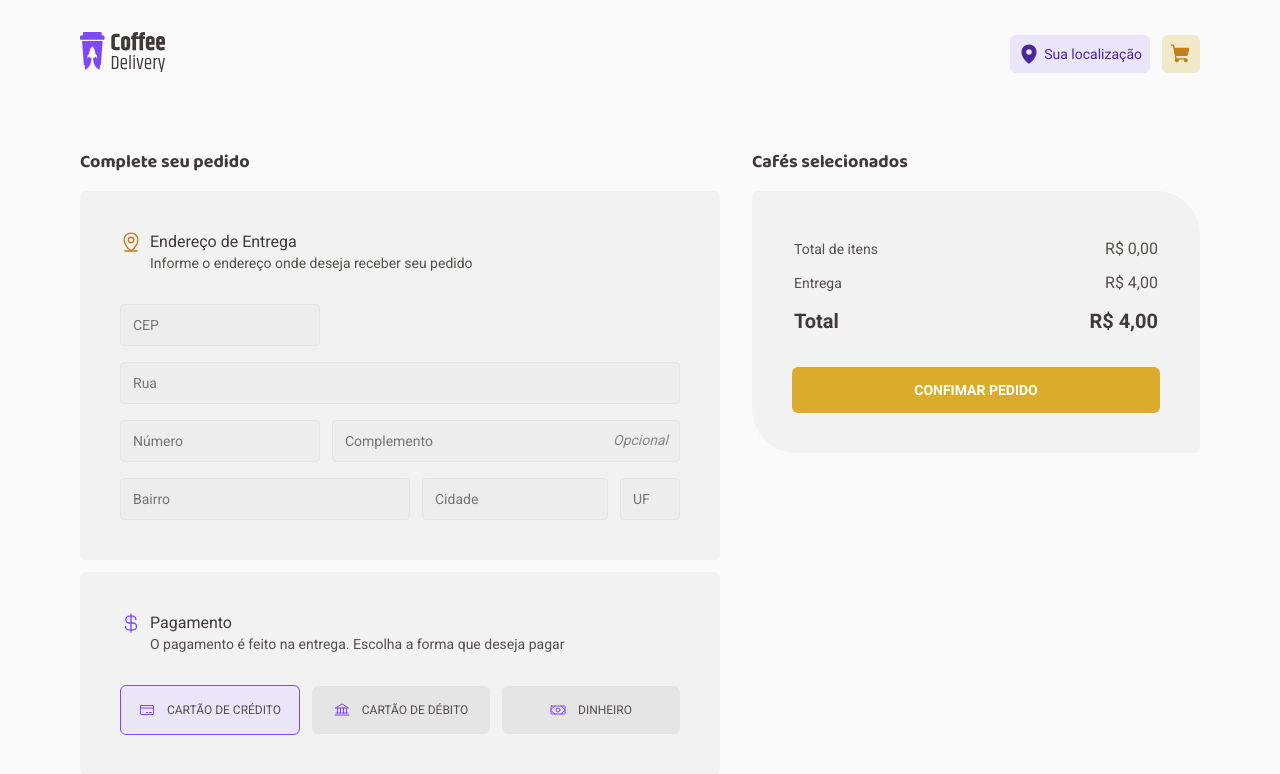
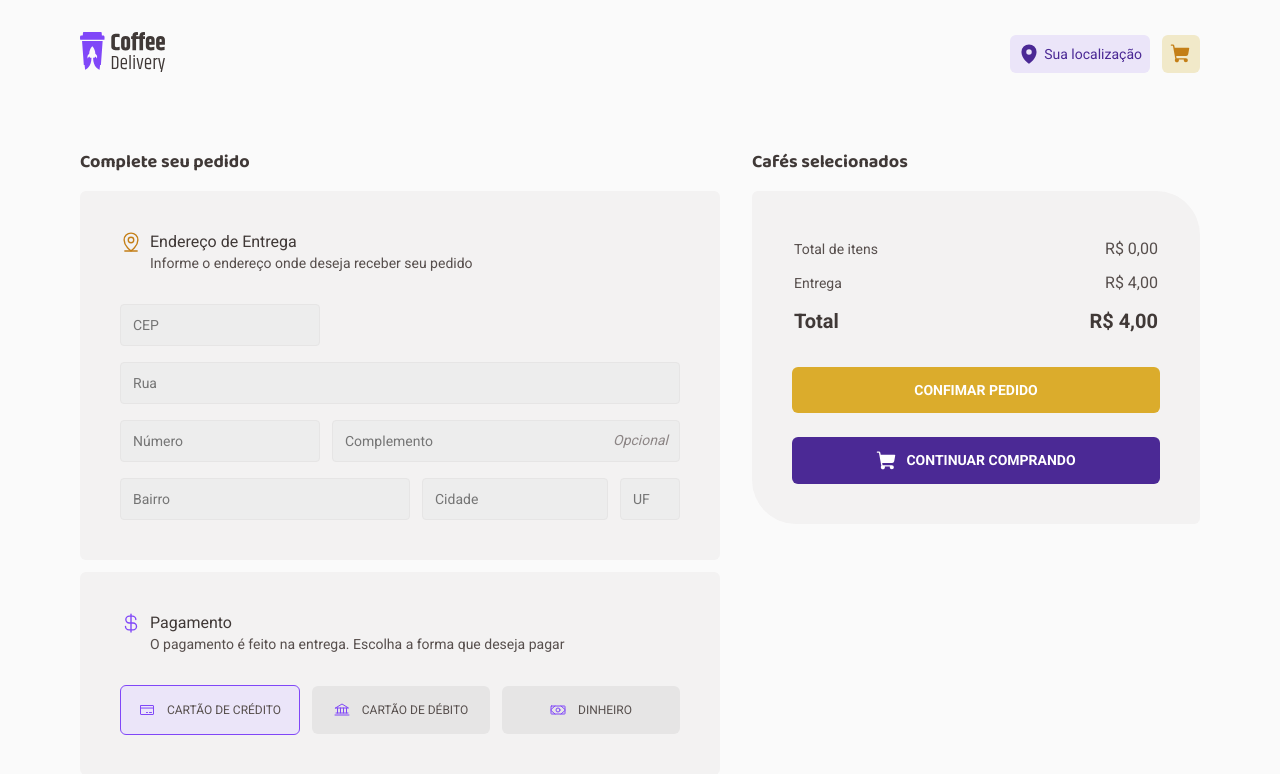
Before and after one commit to amosrodrigues/challenge-coffee-delivery, a React (Vite) app: page /checkout in a window 1280 px wide. Shown: the top 774 px of the page. Built offline with nearby package versions, Linux system fonts and the light colour scheme.

Commit message:
feat: implement loading in submit button.

```diff
--- /dev/null
+++ b/src/pages/Checkout/ButtonRedirect/index.tsx
@@ -0,0 +1,14 @@
+import { ShoppingCart } from 'phosphor-react';
+import { ButtonHTMLAttributes } from 'react';
+import { Button } from './styles';
+
+interface ButtonProps extends ButtonHTMLAttributes<HTMLButtonElement> {}
+
+export function ButtonRedirect({ ...props }: ButtonProps) {
+  return (
+    <Button {...props}>
+      <ShoppingCart size={22} weight="fill" />
+      CONTINUAR COMPRANDO
+    </Button>
+  );
+}
--- /dev/null
+++ b/src/pages/Checkout/ButtonRedirect/styles.ts
@@ -0,0 +1,29 @@
+import styled from 'styled-components';
+
+export const Button = styled.button`
+  display: flex;
+  justify-content: center;
+  gap: 0.5rem;
+  align-items: center;
+  padding: 0.75rem 0.5rem;
+  cursor: pointer;
+
+  font-size: 0.875rem;
+  font-weight: 700;
+  line-height: 1.6;
+
+  background: ${(props) => props.theme['purple-dark']};
+  color: ${(props) => props.theme.white};
+  border: 0;
+  border-radius: 6px;
+
+  transition: background 0.2s;
+
+  &:hover {
+    background: ${(props) => props.theme.purple};
+  }
+
+  &:focus {
+    box-shadow: none;
+  }
+`;
--- a/src/pages/Checkout/CheckoutForm/index.tsx
+++ b/src/pages/Checkout/CheckoutForm/index.tsx
@@ -5,7 +5,7 @@ import {
   MapPinLine,
   Money,
 } from 'phosphor-react';
-import { Controller, useFormContext } from 'react-hook-form';
+import { useFormContext } from 'react-hook-form';
 import { Input } from '../../../components/Form/Input';
 import {
   Address,
--- a/src/pages/Checkout/CheckoutForm/styles.ts
+++ b/src/pages/Checkout/CheckoutForm/styles.ts
@@ -147,13 +147,13 @@ export const PaymentOptionsCard = styled.div<PaymentOptionsCardProps>`
   color: ${(props) => props.theme['base-text']};
   border-radius: 6px;
   font-size: 0.75rem;
-  cursor: pointer;
 
   position: relative;
 
   label {
     position: absolute;
     background: transparent;
+    cursor: pointer;
     left: 0;
     right: 0;
   }
--- a/src/pages/Checkout/ShoppingCart/index.tsx
+++ b/src/pages/Checkout/ShoppingCart/index.tsx
@@ -11,10 +11,17 @@ import {
   ButtonSubmitOrder,
 } from './styles';
 import { ShoppingContext } from '../../../contexts/ShoppingContext';
+import { ButtonRedirect } from '../ButtonRedirect';
+import { useNavigate } from 'react-router-dom';
+import { useFormContext } from 'react-hook-form';
 
 export function ShoppingCart() {
   const { cart, handleRemoveCart, handleIncreaseAmount, handleDecreaseAmount } =
     useContext(ShoppingContext);
+
+  const navigate = useNavigate();
+
+  const { formState } = useFormContext();
 
   const totalPriceItem = cart.reduce((acc, item) => {
     return acc + item.price * item.quantity;
@@ -80,7 +87,20 @@ export function ShoppingCart() {
         </tfoot>
       </CartItemSumary>
 
-      <ButtonSubmitOrder type="submit">CONFIMAR PEDIDO</ButtonSubmitOrder>
+      <ButtonSubmitOrder type="submit">
+        {formState.isSubmitting ? (
+          <div className="lds-ellipsis">
+            <div></div>
+            <div></div>
+            <div></div>
+            <div></div>
+          </div>
+        ) : (
+          'CONFIMAR PEDIDO'
+        )}
+      </ButtonSubmitOrder>
+
+      <ButtonRedirect type="button" onClick={() => navigate('/')} />
     </ShoppingCartContainer>
   );
 }
--- a/src/pages/Checkout/ShoppingCart/styles.ts
+++ b/src/pages/Checkout/ShoppingCart/styles.ts
@@ -8,6 +8,65 @@ export const ShoppingCartContainer = styled.div`
 
   background: ${(props) => props.theme['base-card']};
   border-radius: 6px 44px 6px 44px;
+
+  .lds-ellipsis {
+    display: flex;
+    align-items: center;
+    justify-content: center;
+    align-content: center;
+    text-align: center;
+    position: relative;
+    padding: 0.7rem 2.5rem;
+  }
+  .lds-ellipsis div {
+    position: absolute;
+    /* top: 0; */
+    width: 13px;
+    height: 13px;
+    border-radius: 50%;
+    background: #fff;
+    animation-timing-function: cubic-bezier(0, 1, 1, 0);
+  }
+  .lds-ellipsis div:nth-child(1) {
+    left: 8px;
+    animation: lds-ellipsis1 0.6s infinite;
+  }
+  .lds-ellipsis div:nth-child(2) {
+    left: 8px;
+    animation: lds-ellipsis2 0.6s infinite;
+  }
+  .lds-ellipsis div:nth-child(3) {
+    left: 32px;
+    animation: lds-ellipsis2 0.6s infinite;
+  }
+  .lds-ellipsis div:nth-child(4) {
+    left: 56px;
+    animation: lds-ellipsis3 0.6s infinite;
+  }
+  @keyframes lds-ellipsis1 {
+    0% {
+      transform: scale(0);
+    }
+    100% {
+      transform: scale(1);
+    }
+  }
+  @keyframes lds-ellipsis3 {
+    0% {
+      transform: scale(1);
+    }
+    100% {
+      transform: scale(0);
+    }
+  }
+  @keyframes lds-ellipsis2 {
+    0% {
+      transform: translate(0, 0);
+    }
+    100% {
+      transform: translate(24px, 0);
+    }
+  }
 `;
 
 export const CartItemCard = styled.div`
@@ -152,4 +211,8 @@ export const ButtonSubmitOrder = styled.button`
   &:hover {
     background: ${(props) => props.theme['yellow-dark']};
   }
+
+  &:focus {
+    box-shadow: none;
+  }
 `;
--- a/src/pages/Checkout/index.tsx
+++ b/src/pages/Checkout/index.tsx
@@ -1,5 +1,5 @@
 import { useCallback, useContext } from 'react';
-import { FormProvider, useForm } from 'react-hook-form';
+import { FormProvider, SubmitHandler, useForm } from 'react-hook-form';
 import { useNavigate } from 'react-router-dom';
 import { ShoppingContext } from '../../contexts/ShoppingContext';
 import { CheckoutForm } from './CheckoutForm';
@@ -34,23 +34,27 @@ export function Checkout() {
     },
   });
 
-  const { register, watch, handleSubmit } = orderForm;
+  const { handleSubmit } = orderForm;
 
-  function handleSubmitForm(data: orderFormData) {
-    // navigate('/success');
-    // handleEmptyCart();
+  const handleSubmitForm: SubmitHandler<orderFormData> = async (
+    data: orderFormData,
+    event,
+  ) => {
+    event?.preventDefault();
+    await new Promise((resolve) => setTimeout(resolve, 2000));
+    navigate('/success');
+    handleEmptyCart();
     console.log(data);
-  }
+  };
 
   return (
     <CheckoutContainer>
       <form onSubmit={handleSubmit(handleSubmitForm)}>
+        <FormProvider {...orderForm}>
           <LeftSection>
             <h2>Complete seu pedido</h2>
 
-          <FormProvider {...orderForm}>
             <CheckoutForm />
-          </FormProvider>
           </LeftSection>
 
           <RightSection>
@@ -58,6 +62,7 @@ export function Checkout() {
 
             <ShoppingCart />
           </RightSection>
+        </FormProvider>
       </form>
     </CheckoutContainer>
   );
```
Also changed, not shown: src/contexts/ShoppingContext.tsx (+1 -7 lines). Lines whose indentation alone changed are shown as unchanged.
